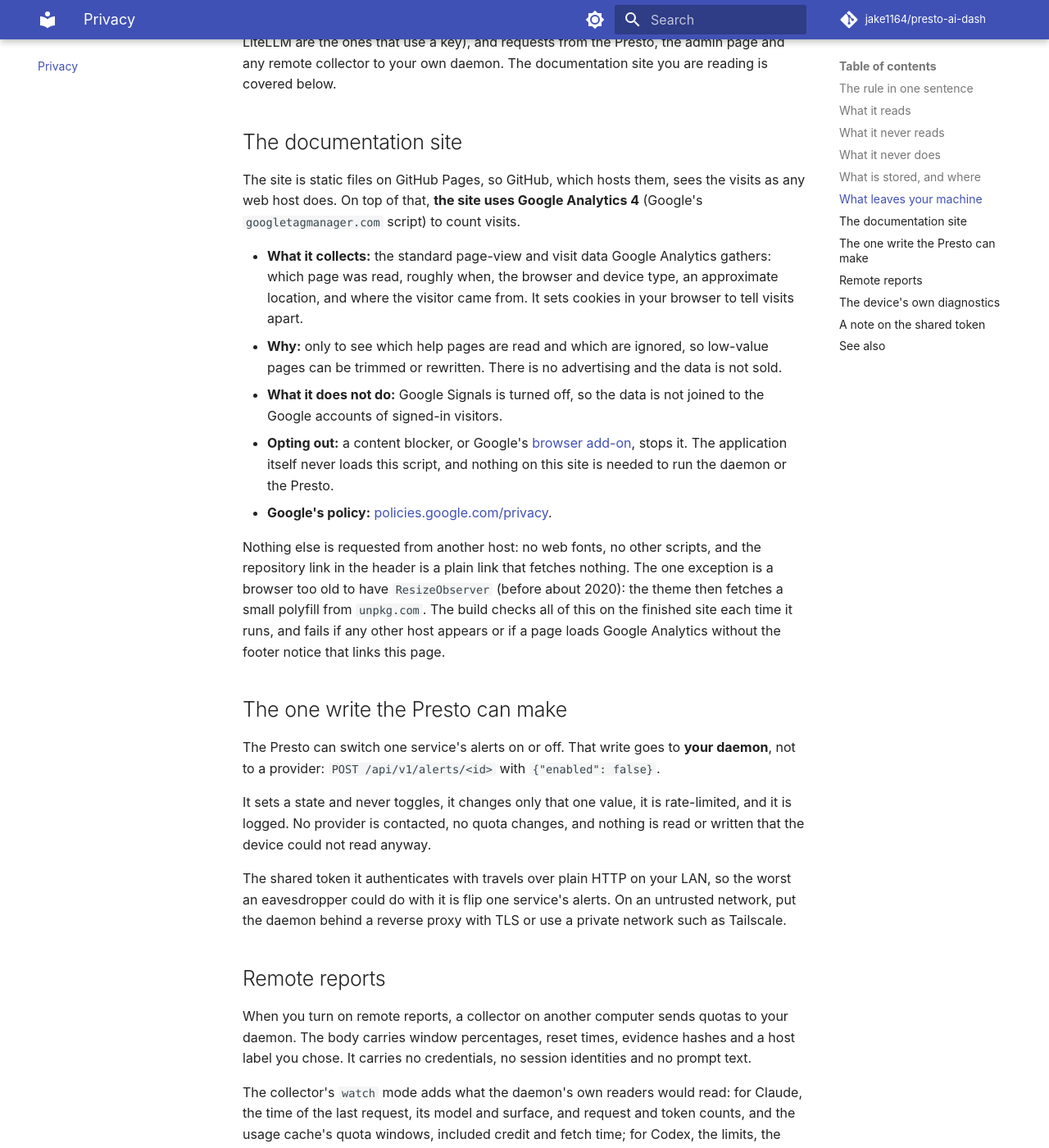
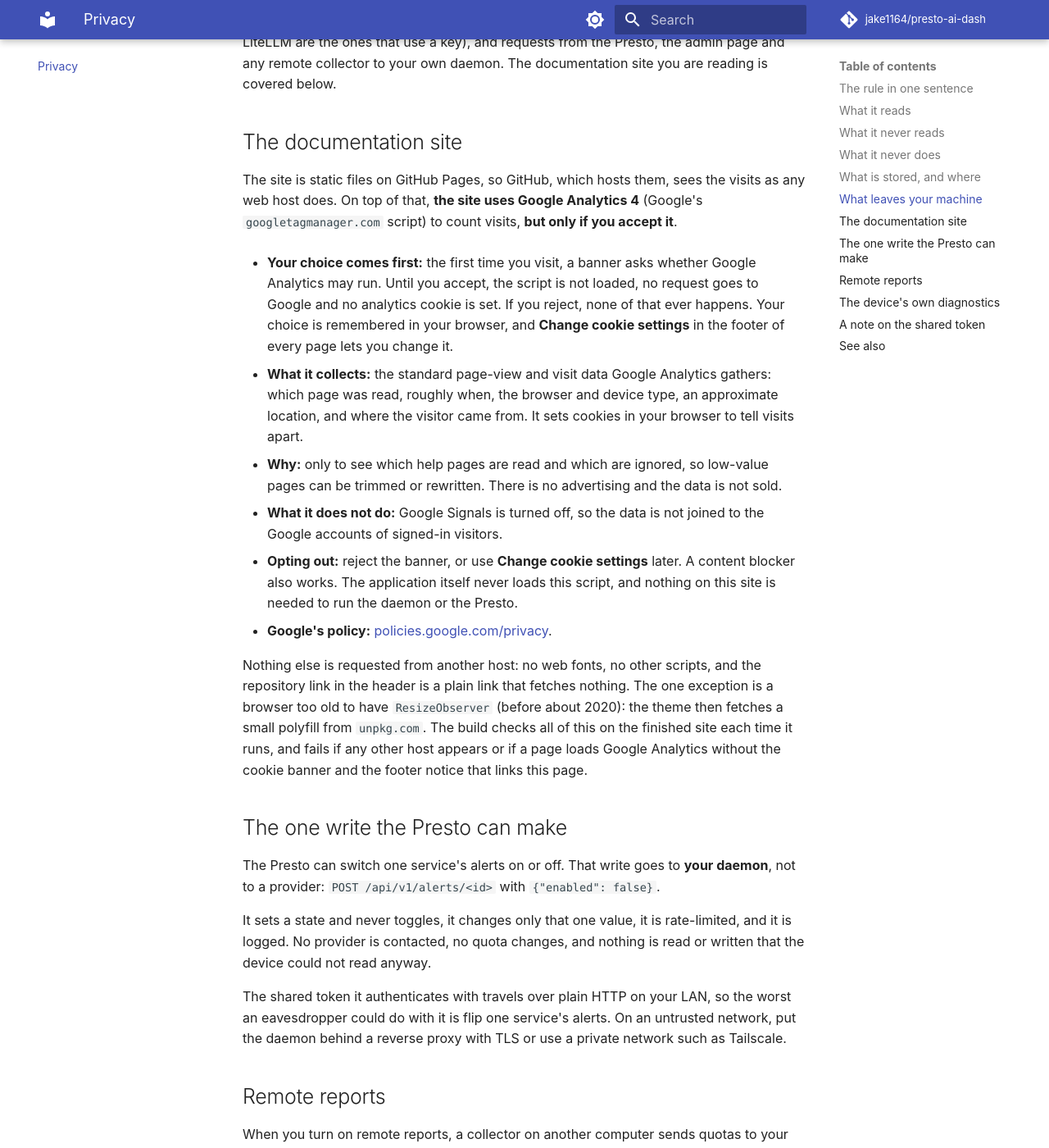
Before and after one commit to jake1164/presto-ai-dash, an MkDocs documentation site: the page built from docs/user/privacy/index.md, in a window 1280 px wide and 1400 px high, scrolled down 3165 px. Shown: the whole window at 82% size. Built offline with MkDocs 1.6.1 and Material for MkDocs 9.7.7, drawn with Linux system fonts in a browser that asks for light colours; some of the changed text lies outside the part shown.

Commit message:
Docs site: ask for cookie consent before Google Analytics runs
Turn on Material's consent banner (extra.consent), so the analytics script
is not loaded, no request goes to Google and no cookie is set until the
reader accepts. Reject, and Change cookie settings in the footer, are
offered on every page.

- Footer: add the Change cookie settings link.
- consent.js: the theme's Accept saves the checkbox states, so after a
  Reject, re-opening the banner and pressing Accept saved "rejected" again.
  Accept now ticks them first.
- check_docs_site.py: a page that loads analytics must also carry the
  banner. Tests added.
- Privacy page: describe the banner and how to change the choice.

Checked in a browser: nothing reaches Google before Accept or after Reject;
Accept loads the tag, including after an earlier Reject.

Co-Authored-By: Claude Sonnet 5.5 <noreply@anthropic.com>

```diff
--- a/docs/overrides/partials/copyright.html
+++ b/docs/overrides/partials/copyright.html
@@ -2,14 +2,18 @@
   Material's own "copyright" partial, with a privacy notice added.
 
   The site uses Google Analytics (extra.analytics in mkdocs.yml) to count page
-  views, so every page says so in the footer and links the privacy page. The
-  url filter makes the link correct from any page, on GitHub Pages and in a
-  local preview alike.
+  views, but only after the reader accepts the cookie banner (extra.consent).
+  Every page says so in the footer, links the privacy page, and links the
+  banner again so the choice can be changed. The url filter makes the link
+  correct from any page, on GitHub Pages and in a local preview alike.
 -#}
 <div class="md-copyright">
   <div class="md-copyright__highlight">
-    This site uses Google Analytics to count page views.
+    This site uses Google Analytics to count page views, if you accept.
     <a href="{{ 'privacy/' | url }}">Privacy</a>
+    {% if config.extra.consent %}
+      &middot; <a href="#__consent">Change cookie settings</a>
+    {% endif %}
   </div>
   {% if not config.extra.generator == false %}
     Made with
--- /dev/null
+++ b/docs/user/javascripts/consent.js
@@ -0,0 +1,15 @@
+// Makes the cookie banner's Accept button mean "accept".
+//
+// The theme's banner saves the state of its checkboxes, and when it is opened
+// again from the footer ("Change cookie settings") the boxes show the earlier
+// choice. After a Reject they are unticked, so pressing Accept would save
+// "rejected" again and appear to do nothing. This ticks them first. It only
+// ever acts on the reader's own click on Accept; nothing runs before that.
+document.addEventListener("click", function (event) {
+  // The theme's Accept button has no type attribute; it defaults to "submit".
+  var button = event.target.closest && event.target.closest(".md-consent button");
+  if (!button || button.type !== "submit" || !button.form) return;
+  button.form.querySelectorAll("input[type=checkbox][name]").forEach(function (box) {
+    box.checked = true;
+  });
+}, true);
--- a/docs/user/privacy/index.md
+++ b/docs/user/privacy/index.md
@@ -96,7 +96,14 @@ documentation site you are reading is covered below.
 
 The site is static files on GitHub Pages, so GitHub, which hosts them, sees the
 visits as any web host does. On top of that, **the site uses Google Analytics 4**
-(Google's `googletagmanager.com` script) to count visits.
+(Google's `googletagmanager.com` script) to count visits, **but only if you
+accept it**.
+
+- **Your choice comes first:** the first time you visit, a banner asks whether
+  Google Analytics may run. Until you accept, the script is not loaded, no
+  request goes to Google and no analytics cookie is set. If you reject, none of
+  that ever happens. Your choice is remembered in your browser, and **Change
+  cookie settings** in the footer of every page lets you change it.
 
 - **What it collects:** the standard page-view and visit data Google Analytics
   gathers: which page was read, roughly when, the browser and device type, an
@@ -107,10 +114,9 @@ visits as any web host does. On top of that, **the site uses Google Analytics 4*
   data is not sold.
 - **What it does not do:** Google Signals is turned off, so the data is not
   joined to the Google accounts of signed-in visitors.
-- **Opting out:** a content blocker, or Google's
-  [browser add-on](https://tools.google.com/dlpage/gaoptout), stops it. The
-  application itself never loads this script, and nothing on this site is
-  needed to run the daemon or the Presto.
+- **Opting out:** reject the banner, or use **Change cookie settings** later.
+  A content blocker also works. The application itself never loads this script,
+  and nothing on this site is needed to run the daemon or the Presto.
 - **Google's policy:** [policies.google.com/privacy](https://policies.google.com/privacy).
 
 Nothing else is requested from another host: no web fonts, no other scripts,
@@ -118,8 +124,8 @@ and the repository link in the header is a plain link that fetches nothing.
 The one exception is a browser too old to have `ResizeObserver` (before about
 2020): the theme then fetches a small polyfill from `unpkg.com`. The build
 checks all of this on the finished site each time it runs, and fails if any
-other host appears or if a page loads Google Analytics without the footer notice
-that links this page.
+other host appears or if a page loads Google Analytics without the cookie banner
+and the footer notice that links this page.
 
 ## The one write the Presto can make
 
--- a/mkdocs.yml
+++ b/mkdocs.yml
@@ -5,9 +5,11 @@
 # repository and is never published.
 #
 # Privacy: this site loads one third-party script in a current browser, Google
-# Analytics 4 (extra.analytics below), to see which help pages are read. It is
-# disclosed on the privacy page, linked from the footer. Nothing else is
-# loaded: no external font, no CDN asset. Three things in the Material theme
+# Analytics 4 (extra.analytics below), to see which help pages are read, and
+# only after the reader accepts the cookie banner (extra.consent): the theme
+# does not run the analytics code until then. It is disclosed on the privacy
+# page, linked from the footer. Nothing else is loaded: no external font, no
+# CDN asset. Three things in the Material theme
 # would add to it, and each is switched off:
 #   - Google Fonts, with `font: false`, so the page uses the reader's own fonts;
 #   - Mermaid, by not enabling it: Material loads the library from a CDN;
@@ -82,12 +84,29 @@ extra:
   analytics:
     provider: google
     property: G-82FD55P3RH
+  consent:
+    title: Cookie consent
+    description: >-
+      This site would like to use Google Analytics to count which help pages
+      are read, so that pages nobody uses can be trimmed or rewritten. Nothing
+      is sent to Google and no cookie is set unless you accept. The app itself
+      sends nothing anywhere. See the Privacy page for details.
+    actions:
+      - accept
+      - reject
+      - manage
+    cookies:
+      analytics: Google Analytics
+      # Material would list a GitHub cookie for the repository widget, which
+      # this site does not use (docs/overrides/partials/source.html).
+      github: false
 
 extra_css:
   - demo/demo.css
 
 extra_javascript:
   - demo/demo.js
+  - javascripts/consent.js
 
 nav:
   - Home: index.md
```
Also changed, not shown: 2 other files.
